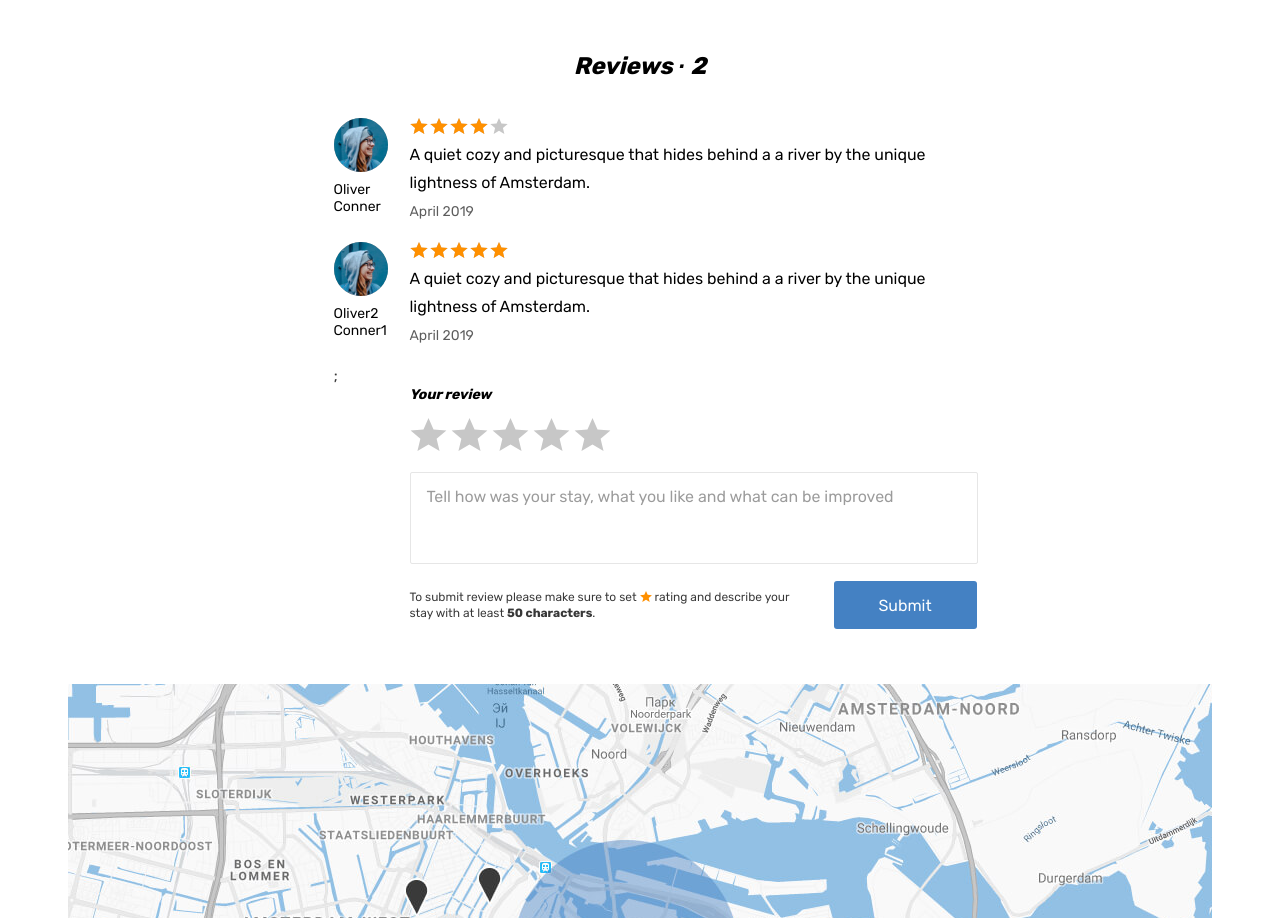
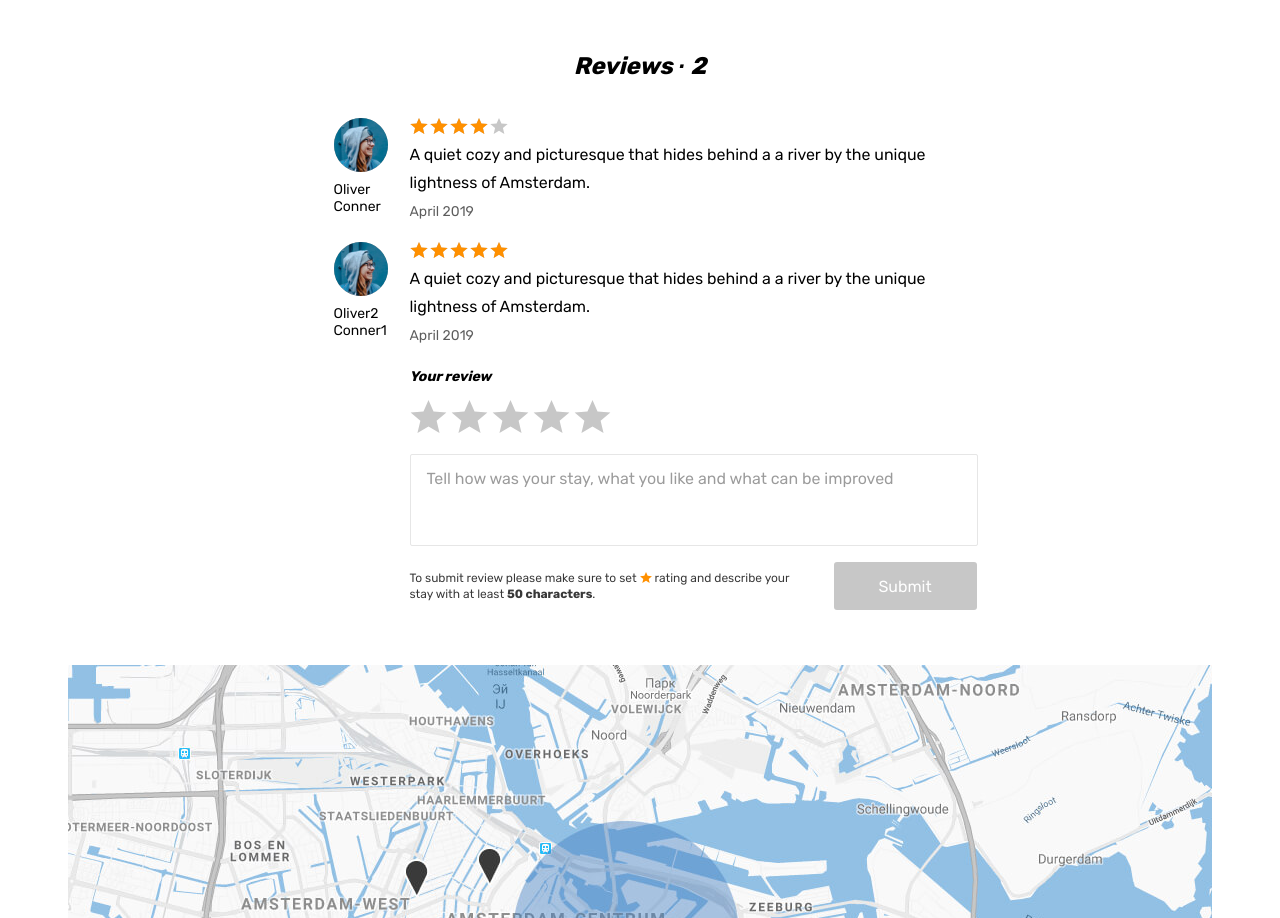
Before and after one commit to echenko/2251273-six-cities-3, a React (Vite) app: page /offer/03de34d0-53ea-4834-b874-748cc50c527d in a window 1280 px wide. Shown: the part 1230-2148 px from the top of the page. Built offline with nearby package versions, Linux system fonts and the light colour scheme.

Commit message:
add: review form/state

```diff
--- a/src/components/app/app.tsx
+++ b/src/components/app/app.tsx
@@ -37,6 +37,7 @@ export const GlobalStyle = createGlobalStyle`
 // Create App
 function App(): JSX.Element {
   const offers: OffersElementType[] = OFFERS;
+  const statusAuthorization = getStatusAuth();
   return (
     <HelmetProvider>
       <GlobalStyle />
@@ -62,6 +63,7 @@ function App(): JSX.Element {
                 <OfferPage
                   offers={offers}
                   comments={COMMENTS}
+                  statusAuthorization={statusAuthorization}
                 />
               }
             />
@@ -75,7 +77,7 @@ function App(): JSX.Element {
               path={AppRoute.Favorites}
               element={
                 <Private
-                  statusAuthorization={getStatusAuth()}
+                  statusAuthorization={statusAuthorization}
                 >
                   <FavoritesPage favoritesOffers={getFavoriteOffers(FAVORITES)} />
                 </Private>
--- a/src/components/offer/offer.tsx
+++ b/src/components/offer/offer.tsx
@@ -7,6 +7,8 @@ import { OfferPrice } from './offer-price';
 import { OfferInside } from './offer-inside';
 import { OfferHost } from './offer-host';
 import { Reviews } from '../reviews/reviews';
+// Import Constants
+import { AuthorizationStatus } from '../../const';
 // Import Utils
 import { checkGoodOffer } from '../../utils';
 // Import Types
@@ -17,10 +19,11 @@ import { CommentElementType } from '../../mocks/comments-mocks';
 type OfferProps = {
   offer: OfferType;
   comments: CommentElementType[];
+  statusAuthorization: AuthorizationStatus;
 }
 
 // Create Offer
-function Offer({offer, comments}: OfferProps): JSX.Element {
+function Offer({offer, comments, statusAuthorization}: OfferProps): JSX.Element {
   return (
     <div className='offer__container container'>
       <div className='offer__wrapper'>
@@ -32,7 +35,7 @@ function Offer({offer, comments}: OfferProps): JSX.Element {
         {checkGoodOffer(offer) && <OfferInside offer={offer} />}
         <OfferHost offer={offer} />
 
-        <Reviews comments={comments} />
+        <Reviews comments={comments} statusAuthorization={statusAuthorization} />
       </div>
     </div>
   );
--- a/src/components/reviews/reviews-form.tsx
+++ b/src/components/reviews/reviews-form.tsx
@@ -1,50 +1,74 @@
+// Import React
+import { useState, Fragment } from 'react';
+// Import Constants
+import { REVIEW_OFFER, RATING_OFFER } from '../../const';
+
 // Create ReviewsForm
 function ReviewsForm(): JSX.Element {
+  // Create state
+  const [reviewsOffer, setReviewsOffer] = useState({
+    rating: 0,
+    comment: '',
+  });
+
+  // Create handleReviewsOfferChange
+  function handleReviewsOfferChange(key: keyof typeof reviewsOffer, value: number | string) {
+    setReviewsOffer({
+      ...reviewsOffer,
+      [key]: value,
+    });
+  }
+
+  // Create handleFormSubmit
+  function handleFormSubmit(event: React.FormEvent<HTMLFormElement>) {
+    event.preventDefault();
+    // TODO: Доработать!
+  }
+
   return (
-    <form className='reviews__form form' action='#' method='post'>
+    <form className='reviews__form form' action='#' method='post' onSubmit={handleFormSubmit}>
       <label className='reviews__label form__label' htmlFor='review'>Your review</label>
       <div className='reviews__rating-form form__rating'>
-        <input className='form__rating-input visually-hidden' name='rating' value='5' id='5-stars' type='radio' />
-        <label htmlFor='5-stars' className='reviews__rating-label form__rating-label' title='perfect'>
-          <svg className='form__star-image' width='37' height='33'>
-            <use xlinkHref='#icon-star'></use>
-          </svg>
-        </label>
-
-        <input className='form__rating-input visually-hidden' name='rating' value='4' id='4-stars' type='radio' />
-        <label htmlFor='4-stars' className='reviews__rating-label form__rating-label' title='good'>
-          <svg className='form__star-image' width='37' height='33'>
-            <use xlinkHref='#icon-star'></use>
-          </svg>
-        </label>
-
-        <input className='form__rating-input visually-hidden' name='rating' value='3' id='3-stars' type='radio' />
-        <label htmlFor='3-stars' className='reviews__rating-label form__rating-label' title='not bad'>
-          <svg className='form__star-image' width='37' height='33'>
-            <use xlinkHref='#icon-star'></use>
-          </svg>
-        </label>
-
-        <input className='form__rating-input visually-hidden' name='rating' value='2' id='2-stars' type='radio' />
-        <label htmlFor='2-stars' className='reviews__rating-label form__rating-label' title='badly'>
-          <svg className='form__star-image' width='37' height='33'>
-            <use xlinkHref='#icon-star'></use>
-          </svg>
-        </label>
-
-        <input className='form__rating-input visually-hidden' name='rating' value='1' id='1-star' type='radio' />
-        <label htmlFor='1-star' className='reviews__rating-label form__rating-label' title='terribly'>
-          <svg className='form__star-image' width='37' height='33'>
-            <use xlinkHref='#icon-star'></use>
-          </svg>
-        </label>
+        {RATING_OFFER.map(({ value, label }) => (
+          (
+            <Fragment key={value}>
+              <input
+                className='form__rating-input visually-hidden'
+                name='rating' value={value} id={`star-${value}`}
+                type='radio'
+                onChange={(event) => handleReviewsOfferChange('rating', Number(event.target.value))}
+              />
+              <label
+                className='reviews__rating-label form__rating-label'
+                htmlFor={`star-${value}`}
+                title={label}
+              >
+                <svg className='form__star-image' width='37' height='33'>
+                  <use xlinkHref='#icon-star'></use>
+                </svg>
+              </label>
+            </Fragment>
+          )
+        ))}
       </div>
-      <textarea className='reviews__textarea form__textarea' id='review' name='review' placeholder='Tell how was your stay, what you like and what can be improved'></textarea>
+      <textarea
+        className='reviews__textarea form__textarea'
+        id='review'
+        name='review'
+        placeholder='Tell how was your stay, what you like and what can be improved'
+        onChange={(event) => handleReviewsOfferChange('comment', event.target.value)}
+      >
+      </textarea>
       <div className='reviews__button-wrapper'>
         <p className='reviews__help'>
-          To submit review please make sure to set <span className='reviews__star'>rating</span> and describe your stay with at least <b className='reviews__text-amount'>50 characters</b>.
+          To submit review please make sure to set <span className='reviews__star'>rating</span> and describe your stay with at least <b className='reviews__text-amount'>{REVIEW_OFFER.MIN_COMMENT_LENGTH} characters</b>.
         </p>
-        <button className='reviews__submit form__submit button' type='submit' disabled={false}>Submit</button>
+        <button
+          className='reviews__submit form__submit button'
+          type='submit'
+          disabled={reviewsOffer.rating < REVIEW_OFFER.MIN_RATING_OFFER || reviewsOffer.comment.length <= REVIEW_OFFER.MIN_COMMENT_LENGTH}
+        >Submit
+        </button>
       </div>
     </form>
 
@@ -52,4 +76,4 @@ function ReviewsForm(): JSX.Element {
 }
 
 // Export ReviewsForm
-export {ReviewsForm};
+export { ReviewsForm };
--- a/src/components/reviews/reviews-list.tsx
+++ b/src/components/reviews/reviews-list.tsx
@@ -37,7 +37,7 @@ function ReviewsList({ comments }: ReviewsListProps): JSX.Element {
             <time className='reviews__time' dateTime='2019-04-24'>April 2019</time>
           </div>
         </li>
-      ))};
+      ))}
     </ul>
   );
 }
--- a/src/components/reviews/reviews.tsx
+++ b/src/components/reviews/reviews.tsx
@@ -1,6 +1,8 @@
 // Import Components
 import { ReviewsList } from './reviews-list';
 import { ReviewsForm } from './reviews-form';
+// Import Constants
+import { AuthorizationStatus } from '../../const';
 //Import Utils
 import { getCommentLength } from '../../utils';
 //Import Types
@@ -9,14 +11,15 @@ import { CommentElementType } from '../../mocks/comments-mocks';
 // Create Types
 type ReviewsProps = {
   comments: CommentElementType[];
+  statusAuthorization: AuthorizationStatus;
 }
 // Export Reviews
-function Reviews({comments}: ReviewsProps): JSX.Element {
+function Reviews({comments, statusAuthorization}: ReviewsProps): JSX.Element {
   return (
     <section className='offer__reviews reviews'>
       <h2 className='reviews__title'>Reviews &middot; <span className='reviews__amount'>{getCommentLength(comments)}</span></h2>
       <ReviewsList comments={comments} />
-      <ReviewsForm />
+      {statusAuthorization === AuthorizationStatus.Auth && <ReviewsForm />}
     </section>
   );
 }
--- a/src/const.ts
+++ b/src/const.ts
@@ -5,11 +5,23 @@ const PLACES_OPTIONS = [
   'Top rated first',
 ];
 
-const OFFER_RATING = {
-  MAX_STARS: 5,
+const TEST_COUNT_CARD = 5;
+
+const RATING_OFFER = [
+  {value: 5, label: 'perfect'},
+  {value: 4, label: 'good'},
+  {value: 3, label: 'not bad'},
+  {value: 2, label: 'badly'},
+  {value: 1, label: 'terribly'},
+
+];
+
+const REVIEW_OFFER = {
+  MIN_COMMENT_LENGTH: 50,
+  MAX_COMMENT_LENGTH: 300,
+  MIN_RATING_OFFER: 1,
+  MAX_RATING_OFFER: 5,
 };
-
-const TEST_COUNT_CARD = 5;
 
 export enum AppRoute {
   Main = '/',
@@ -27,6 +39,7 @@ export enum AuthorizationStatus {
 
 export {
   PLACES_OPTIONS,
-  OFFER_RATING,
-  TEST_COUNT_CARD
+  TEST_COUNT_CARD,
+  RATING_OFFER,
+  REVIEW_OFFER
 };
--- a/src/pages/offer-page.tsx
+++ b/src/pages/offer-page.tsx
@@ -7,17 +7,21 @@ import { NearPlaces } from '../components/offer/offer-places';
 import { OffersElementType } from '../mocks/offers-mocks';
 import { OFFER, OfferType } from '../mocks/offer-mock';
 import { CommentElementType } from '../mocks/comments-mocks';
+// Import Constants
+import { AuthorizationStatus } from '../const';
 
 // Create Types
 type OfferPageProps = {
   offers: OffersElementType[];
   comments: CommentElementType[];
+  statusAuthorization: AuthorizationStatus;
 }
 
 // Create OfferPage
 function OfferPage({
   offers,
-  comments
+  comments,
+  statusAuthorization
 }: OfferPageProps): JSX.Element {
   const offer: OfferType = OFFER;
 
@@ -25,7 +29,7 @@ function OfferPage({
     <main className='page__main page__main--offer'>
       <section className='offer'>
         <OfferGallery offer={offer} />
-        <Offer offer={offer} comments={comments} />
+        <Offer offer={offer} comments={comments} statusAuthorization={statusAuthorization} />
         <OfferMap />
       </section>
       <div className='container'>
--- a/src/utils.ts
+++ b/src/utils.ts
@@ -3,7 +3,7 @@ import { OfferType } from './mocks/offer-mock';
 import { CommentElementType } from './mocks/comments-mocks';
 import { FavoriteType } from './mocks/favorite-mocks';
 
-import { OFFER_RATING, TEST_COUNT_CARD } from './const';
+import { REVIEW_OFFER, TEST_COUNT_CARD } from './const';
 import { AuthorizationStatus } from './const';
 
 /**
@@ -39,7 +39,7 @@ function getArrayAllCities(offers: OffersElementType[]): string[] {
 }
 
 function convertRatingToStars(rating: number): string {
-  return `${Number(100 / OFFER_RATING.MAX_STARS * rating)}%`;
+  return `${Number(100 / REVIEW_OFFER.MAX_RATING_OFFER * rating)}%`;
 }
 
 function checkGoodOffer(offer: OfferType): boolean {
```
